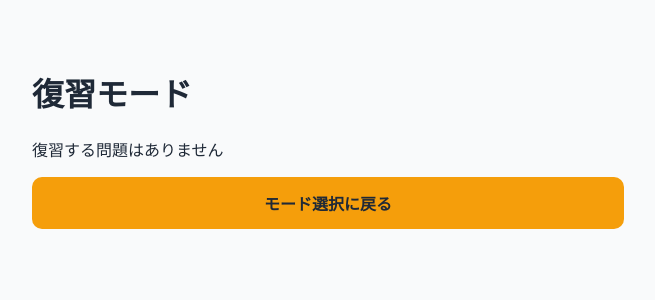
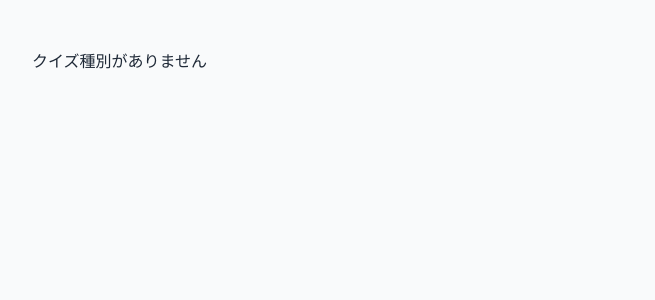
Before and after one commit to sasukedon731-blip/quiz-app, a Next.js app: page /review in a window 1280 px wide. Shown: the top 300 px of the page, without its empty margins (312-967 px from the left). Built offline with nearby package versions, Linux system fonts and the light colour scheme.

Commit message:
complete quiz app with explanations

```diff
--- a/app/review/page.tsx
+++ b/app/review/page.tsx
@@ -1,15 +1,29 @@
+'use client'
+
+import { Suspense } from 'react'
+import { useSearchParams } from 'next/navigation'
 import ReviewClient from './ReviewClient'
 import type { QuizType } from '@/app/data/types'
 
-type Props = {
-  searchParams: {
-    type?: QuizType
-  }
+function isQuizType(v: string): v is QuizType {
+  return v === 'gaikoku-license' || v === 'japanese-n4'
 }
 
-export const dynamic = 'force-dynamic'
+function Inner() {
+  const sp = useSearchParams()
+  const raw = sp.get('type')
 
-export default function ReviewPage({ searchParams }: Props) {
-  const quizType = searchParams.type ?? 'gaikoku-license'
-  return <ReviewClient quizType={quizType} />
+  if (!raw || !isQuizType(raw)) {
+    return <div className="container">クイズ種別がありません</div>
+  }
+
+  return <ReviewClient quizType={raw} />
 }
+
+export default function Page() {
+  return (
+    <Suspense fallback={<div className="container">読み込み中...</div>}>
+      <Inner />
+    </Suspense>
+  )
+}
```
Also changed, not shown: app/normal/NormalClient.tsx (+22 -1 lines).
